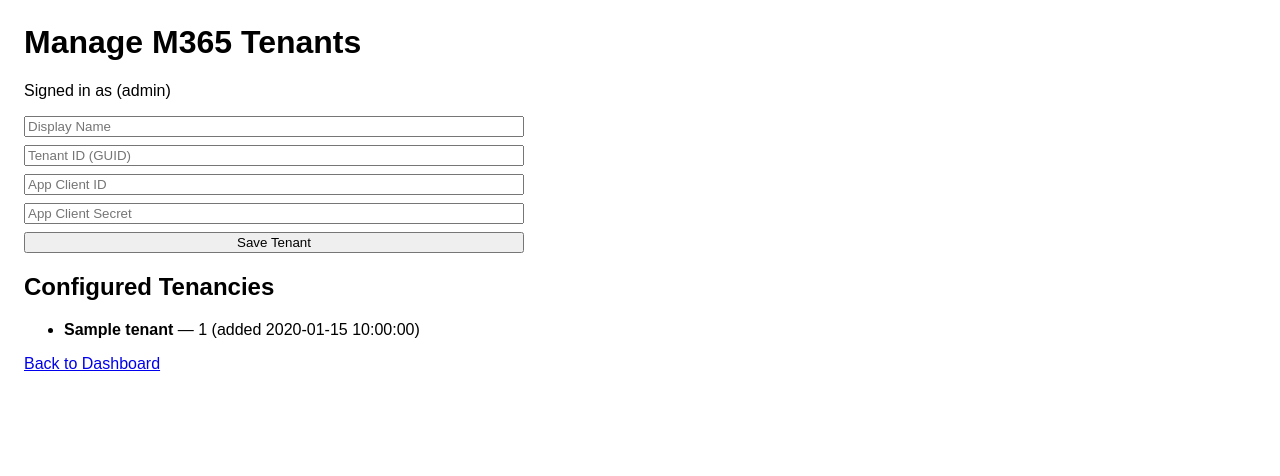
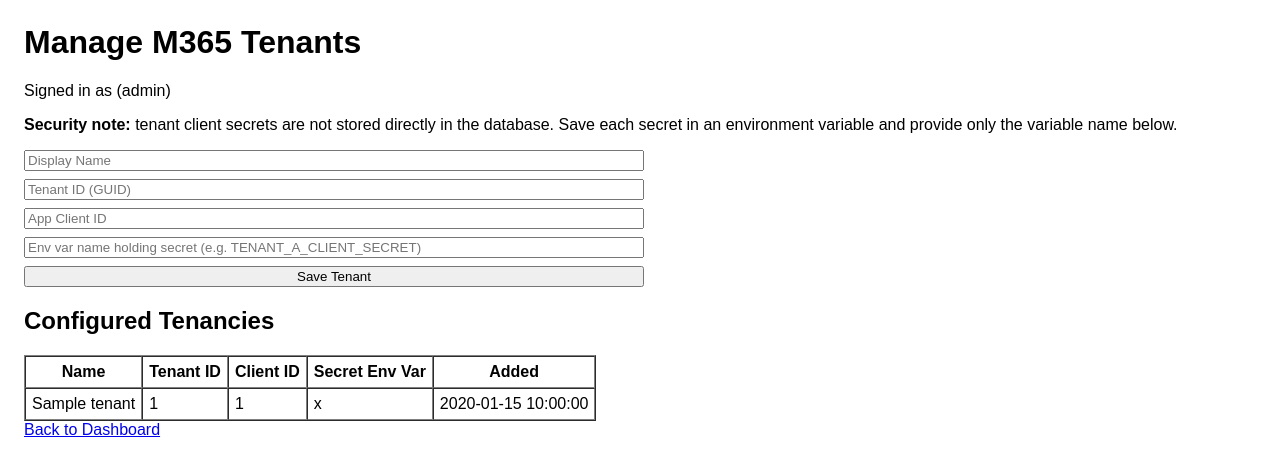
Before and after one commit to NyetNighy/CodexSIEM, a FastAPI app: template templates/tenants.html in a window 1280 px wide. Shown: the top 476 px of the page. Run offline with FastAPI, Linux system fonts and the light colour scheme; the template is opened without the code that fills it: most values are stand-ins (such as "Sample title", 1, 10 or a date in 2020).

Commit message:
Harden secret handling for passwords and M365 app credentials

```diff
--- a/app.py
+++ b/app.py
@@ -10,8 +10,9 @@
 from fastapi.templating import Jinja2Templates
 from starlette.middleware.sessions import SessionMiddleware
 
-from auth import get_admin_credentials, verify_password
+from auth import get_admin_credentials, hash_password, verify_password
 from siem_core import alert_reasons
+from secret_utils import ENV_REF_PLACEHOLDER, resolve_client_secret
 
 DB_PATH = os.getenv("SIEM_DB_PATH", "siem.db")
 SYNC_MINUTES = int(os.getenv("SIEM_SYNC_MINUTES", "15"))
@@ -48,6 +49,7 @@
                 tenant_id TEXT NOT NULL UNIQUE,
                 client_id TEXT NOT NULL,
                 client_secret TEXT NOT NULL,
+                client_secret_ref TEXT,
                 created_at TEXT NOT NULL
             );
 
@@ -87,6 +89,12 @@
             """
         )
         conn.commit()
+
+        # Backward-compatible migration.
+        cols = [row[1] for row in conn.execute("PRAGMA table_info(tenants)").fetchall()]
+        if "client_secret_ref" not in cols:
+            conn.execute("ALTER TABLE tenants ADD COLUMN client_secret_ref TEXT")
+            conn.commit()
 
 
 def utc_now_iso() -> str:
@@ -143,6 +151,7 @@
             conn.commit()
 
 
+
 async def graph_token(tenant_id: str, client_id: str, client_secret: str) -> str:
     url = f"https://login.microsoftonline.com/{tenant_id}/oauth2/v2.0/token"
     data = {
@@ -190,7 +199,6 @@
     try:
         httpx.post(OPENCLAWAI_URL, json=payload, headers=headers, timeout=OPENCLAWAI_TIMEOUT)
     except Exception:
-        # Non-blocking integration: keep SIEM ingestion running even if external system fails.
         return
 
 
@@ -267,7 +275,12 @@
     for tenant in tenants:
         results["tenants"] += 1
         try:
-            token = await graph_token(tenant["tenant_id"], tenant["client_id"], tenant["client_secret"])
+            secret = resolve_client_secret(tenant)
+            if not secret:
+                raise ValueError(
+                    f"Missing client secret. Set env var '{tenant['client_secret_ref']}' or update tenant config."
+                )
+            token = await graph_token(tenant["tenant_id"], tenant["client_id"], secret)
             signins = await fetch_signins(token, lookback_minutes=SYNC_MINUTES)
             results["ingested"] += persist_signins_and_alerts(tenant["tenant_id"], signins)
         except Exception as exc:  # noqa: BLE001
@@ -373,7 +386,9 @@
         return auth_redirect
 
     with closing(db_conn()) as conn:
-        tenants = conn.execute("SELECT name, tenant_id, created_at FROM tenants ORDER BY name ASC").fetchall()
+        tenants = conn.execute(
+            "SELECT name, tenant_id, client_id, client_secret_ref, created_at FROM tenants ORDER BY name ASC"
+        ).fetchall()
     return templates.TemplateResponse(
         "tenants.html",
         {
@@ -391,19 +406,23 @@
     name: str = Form(...),
     tenant_id: str = Form(...),
     client_id: str = Form(...),
-    client_secret: str = Form(...),
+    client_secret_ref: str = Form(...),
 ) -> RedirectResponse:
     auth_redirect = require_manage_access(request)
     if auth_redirect:
         return auth_redirect
 
+    secret_ref = client_secret_ref.strip()
+    if not secret_ref:
+        return RedirectResponse(url="/tenants", status_code=303)
+
     with closing(db_conn()) as conn:
         conn.execute(
             """
-            INSERT OR REPLACE INTO tenants (name, tenant_id, client_id, client_secret, created_at)
-            VALUES (?, ?, ?, ?, ?)
+            INSERT OR REPLACE INTO tenants (name, tenant_id, client_id, client_secret, client_secret_ref, created_at)
+            VALUES (?, ?, ?, ?, ?, ?)
             """,
-            (name.strip(), tenant_id.strip(), client_id.strip(), client_secret.strip(), utc_now_iso()),
+            (name.strip(), tenant_id.strip(), client_id.strip(), ENV_REF_PLACEHOLDER, secret_ref, utc_now_iso()),
         )
         conn.commit()
     return RedirectResponse(url="/tenants", status_code=303)
@@ -426,9 +445,7 @@
         return auth_redirect
 
     with closing(db_conn()) as conn:
-        users = conn.execute(
-            "SELECT username, role, created_at FROM users ORDER BY created_at ASC"
-        ).fetchall()
+        users = conn.execute("SELECT username, role, created_at FROM users ORDER BY created_at ASC").fetchall()
 
     return templates.TemplateResponse(
         "users.html",
@@ -447,8 +464,7 @@
     request: Request,
     username: str = Form(...),
     role: str = Form(...),
-    password_salt: str = Form(...),
-    password_hash: str = Form(...),
+    password: str = Form(...),
 ) -> RedirectResponse:
     auth_redirect = require_admin_access(request)
     if auth_redirect:
@@ -457,6 +473,13 @@
     normalized_role = role.strip().lower()
     if normalized_role not in ALLOWED_ROLES:
         return RedirectResponse(url="/users", status_code=303)
+
+    uname = username.strip()
+    pwd = password.strip()
+    if not uname or not pwd:
+        return RedirectResponse(url="/users", status_code=303)
+
+    salt_hex, digest_hex = hash_password(pwd)
 
     with closing(db_conn()) as conn:
         conn.execute(
@@ -468,7 +491,7 @@
                 password_salt=excluded.password_salt,
                 password_hash=excluded.password_hash
             """,
-            (username.strip(), normalized_role, password_salt.strip(), password_hash.strip(), utc_now_iso()),
+            (uname, normalized_role, salt_hex, digest_hex, utc_now_iso()),
         )
         conn.commit()
 
--- /dev/null
+++ b/secret_utils.py
@@ -0,0 +1,16 @@
+import os
+from typing import Mapping, Optional
+
+
+ENV_REF_PLACEHOLDER = "__env_ref_required__"
+
+
+def resolve_client_secret(tenant_row: Mapping[str, str]) -> Optional[str]:
+    ref = (tenant_row.get("client_secret_ref") or "").strip()
+    if ref:
+        return os.getenv(ref, "").strip() or None
+
+    raw = (tenant_row.get("client_secret") or "").strip()
+    if raw and raw != ENV_REF_PLACEHOLDER:
+        return raw
+    return None
--- a/templates/tenants.html
+++ b/templates/tenants.html
@@ -4,18 +4,32 @@
 <body style="font-family:Arial,sans-serif;margin:24px;">
   <h1>Manage M365 Tenants</h1>
   <p>Signed in as <strong>{{ user }}</strong> ({{ role }})</p>
-  <form method="post" action="/tenants" style="display:grid;gap:8px;max-width:500px;">
+
+  <p><strong>Security note:</strong> tenant client secrets are not stored directly in the database. Save each secret in an environment variable and provide only the variable name below.</p>
+
+  <form method="post" action="/tenants" style="display:grid;gap:8px;max-width:620px;">
     <input name="name" placeholder="Display Name" required />
     <input name="tenant_id" placeholder="Tenant ID (GUID)" required />
     <input name="client_id" placeholder="App Client ID" required />
-    <input name="client_secret" placeholder="App Client Secret" required />
+    <input name="client_secret_ref" placeholder="Env var name holding secret (e.g. TENANT_A_CLIENT_SECRET)" required />
     <button type="submit">Save Tenant</button>
   </form>
 
   <h2>Configured Tenancies</h2>
-  <ul>
-    {% for t in tenants %}<li><strong>{{ t['name'] }}</strong> — {{ t['tenant_id'] }} (added {{ t['created_at'] }})</li>{% endfor %}
-  </ul>
+  <table border="1" cellpadding="6" cellspacing="0">
+    <thead><tr><th>Name</th><th>Tenant ID</th><th>Client ID</th><th>Secret Env Var</th><th>Added</th></tr></thead>
+    <tbody>
+    {% for t in tenants %}
+      <tr>
+        <td>{{ t['name'] }}</td>
+        <td>{{ t['tenant_id'] }}</td>
+        <td>{{ t['client_id'] }}</td>
+        <td>{{ t['client_secret_ref'] }}</td>
+        <td>{{ t['created_at'] }}</td>
+      </tr>
+    {% endfor %}
+    </tbody>
+  </table>
 
   <a href="/">Back to Dashboard</a>
 </body>
--- a/templates/users.html
+++ b/templates/users.html
@@ -11,16 +11,14 @@
     <li><strong>user</strong>: read-only dashboard access</li>
   </ul>
 
-  <p>Generate password values with:</p>
-  <pre>python -c "from auth import hash_password; print(hash_password('strong-password'))"</pre>
+  <p><strong>Security note:</strong> passwords are hashed server-side with PBKDF2 and are never stored in plaintext.</p>
 
   <form method="post" action="/users" style="display:grid;gap:8px;max-width:600px;">
     <input name="username" placeholder="Username" required />
     <select name="role" required>
       {% for r in allowed_roles %}<option value="{{ r }}">{{ r }}</option>{% endfor %}
     </select>
-    <input name="password_salt" placeholder="Password salt hex" required />
-    <input name="password_hash" placeholder="Password hash hex" required />
+    <input type="password" name="password" placeholder="User password" required />
     <button type="submit">Save User</button>
   </form>
 
```
Also changed, not shown: docs/m365-setup.md (+3 -2 lines), tests/test_secret_handling.py (added, +18 -0 lines), README.md.
